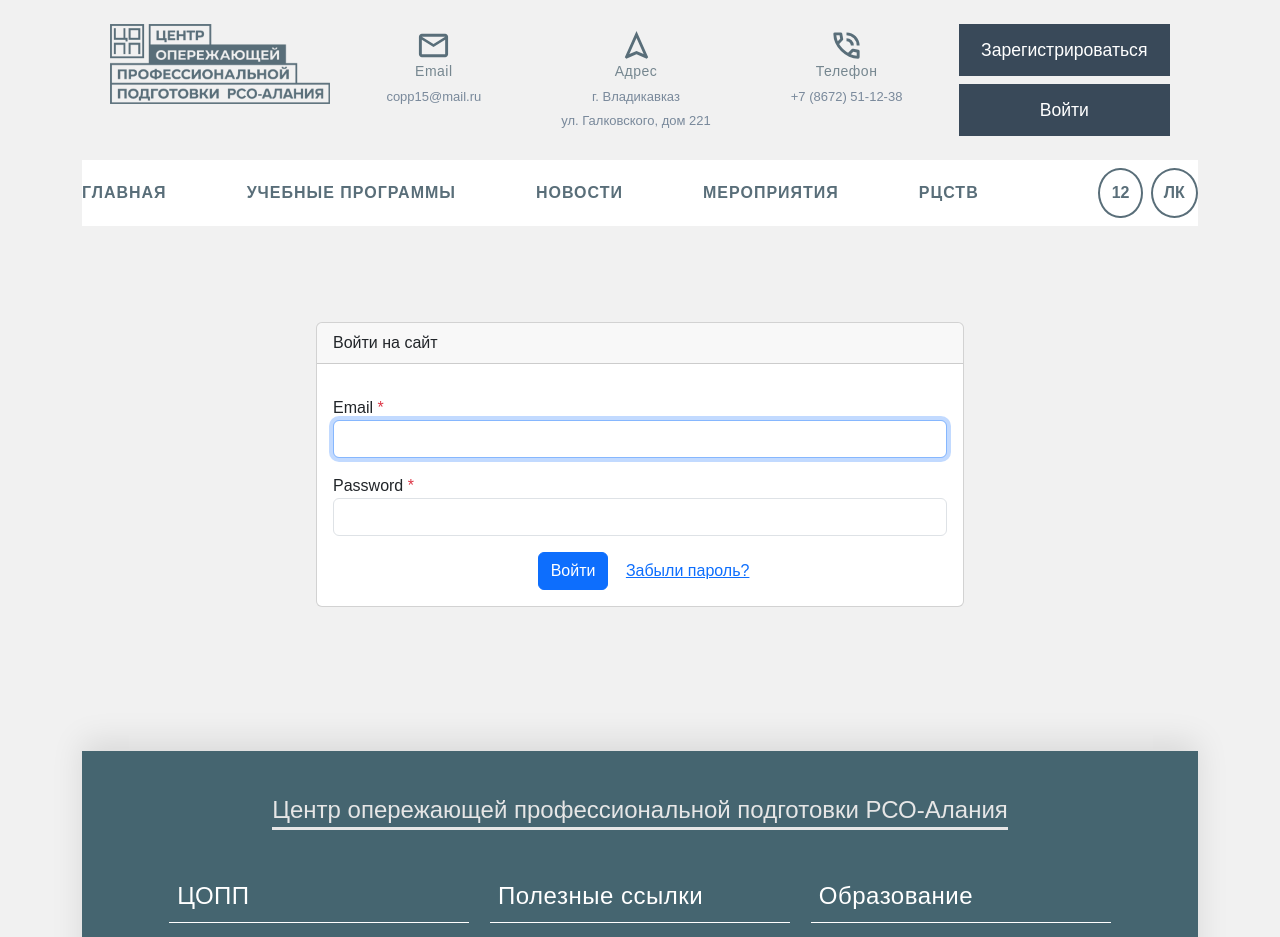
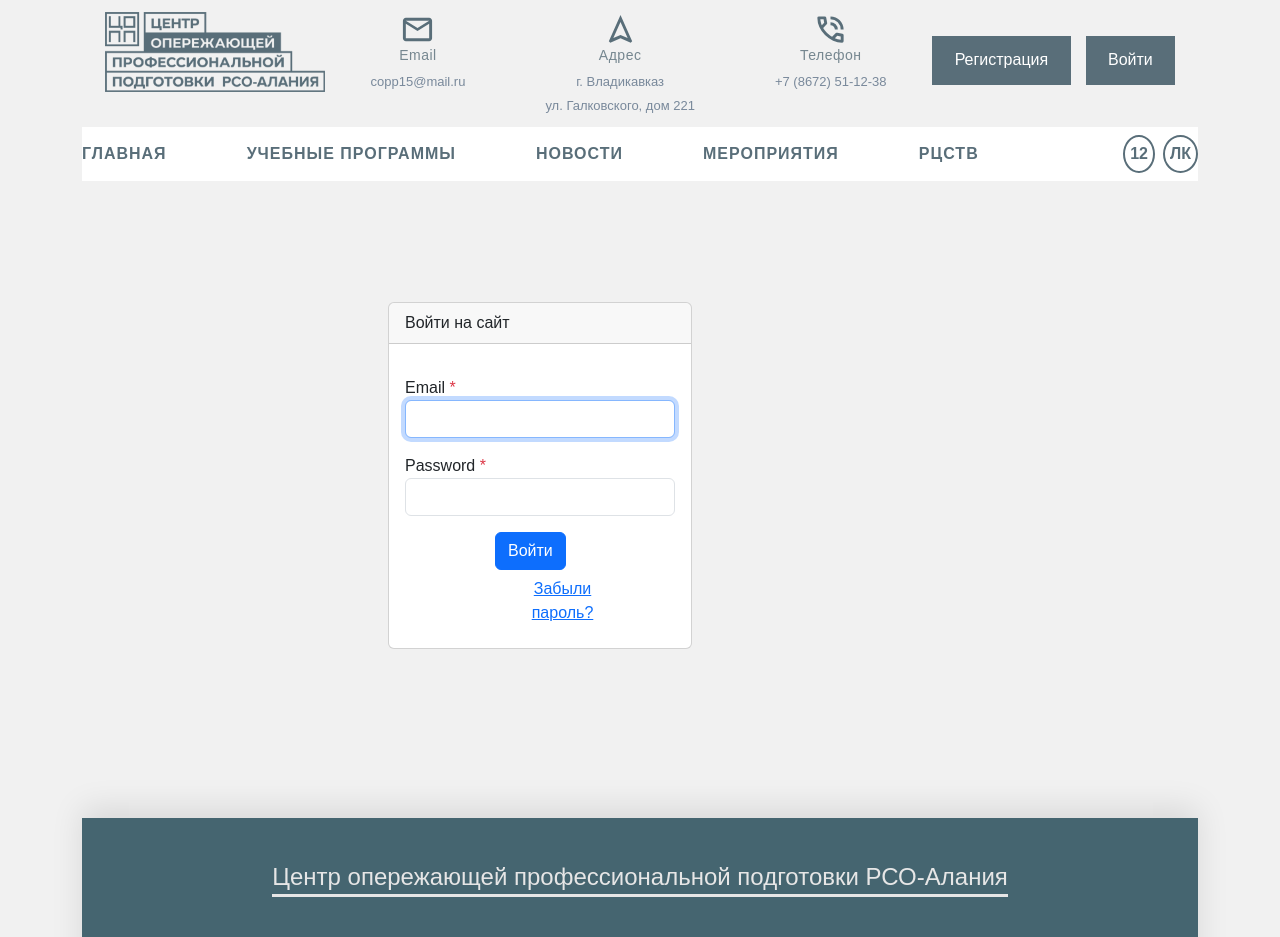
Before and after one commit to CarloDiPalma/copp, a Django app: page /auth/login/ in a window 1280 px wide. Shown: the top 937 px of the page. Run offline with Django 4.2, Linux system fonts and the light colour scheme; some libraries are stand-ins or nearby versions.

Commit message:
Connect reg, login pages

```diff
--- a/copp/urls.py
+++ b/copp/urls.py
@@ -9,7 +9,7 @@ urlpatterns = [
     path('programs/', include('edu_progs.urls', namespace='edu_progs')),
     path('news/', include('news.urls', namespace='news')),
     path('events/', include('events.urls', namespace='events')),
-    path('auth/', include('users.urls')),
+    path('auth/', include('users.urls', namespace='users')),
     path('auth/', include('django.contrib.auth.urls')),
     path('admin/', admin.site.urls),
 ]
--- a/static/css/style.css
+++ b/static/css/style.css
@@ -86,7 +86,7 @@ h2 {
     max-width: 1600px;
     margin: 0 auto;
     gap: 2rem;
-    padding: 1.5rem 0px;
+    padding: 12px 0px 10px;
     align-items:center;
     color: white;
 }
@@ -131,12 +131,18 @@ h2 {
     font-size: 13px;
 }
 
+.user_auth div {
+    float: left;
+    background: #596e79;
+}
 
-.sign_up{
+.sign_up {
     text-align: center;
-    font-size: 1.1rem;
-    background-color: #394959;
     transition-duration: .3s;
+}
+
+.login {
+    margin: 0 0 0 15px;
 }
 
 .sign_up:first-child{
@@ -147,10 +153,20 @@ h2 {
     background-color: black;
 }
 
-.sign_up a{
+.user_auth a {
     display: block;
-    padding: .8rem 1.4rem;}
+    padding: .8rem 1.4rem;
+}
 
+.registration-detail{
+    margin: 25px auto;
+    width: 600px;
+}
+
+.login-detail {
+    margin: 25px auto;
+    width: 600px;
+}
 
 .header_below_wrapper{
     background: white;
@@ -191,7 +207,7 @@ h2 {
 .uitem{
     border: 2px solid #596e79;
     border-radius:50%;
-    padding: .7rem;
+    padding: 5px;
     cursor:pointer;
 }
 
--- a/templates/includes/navbar.html
+++ b/templates/includes/navbar.html
@@ -31,30 +31,22 @@
               </div>
 
               <div class="head_cont_info">
-                  <h3>
-                      Адрес
-                  </h3>
+                  <h3>Адрес</h3>
                   <div>
-                      <span>
-                          г. Владикавказ <br>ул. Галковского, дом 221
-                      </span>
+                      <span>г. Владикавказ <br>ул. Галковского, дом 221</span>
                   </div>
               </div>
           </div>
 
           <div class="head1_cont_block">
               <div class="head_cont_block_image">
-                <img src="{% static 'images/phone.svg' %}" alt="">
+                    <img src="{% static 'images/phone.svg' %}" alt="">
               </div>
 
               <div class="head_cont_info">
-                  <h3>
-                      Телефон
-                  </h3>
+                  <h3>Телефон</h3>
                   <div>
-                      <a href="tel: +7 (8672) 51-12-38">
-                        +7 (8672) 51-12-38
-                      </a>
+                      <a href="tel: +7 (8672) 51-12-38">+7 (8672) 51-12-38</a>
                   </div>
               </div>
           </div>
@@ -62,15 +54,11 @@
 
         <div class="user_auth">
             <div class="sign_up">
-                <a href="">
-                    Зарегистрироваться
-                </a>
+                <a href="{% url 'users:signup' %}">Регистрация</a>
             </div>
 
-            <div class="sign_up">
-                <a href="">
-                    Войти
-                </a>
+            <div class="login">
+                <a href="{% url 'users:login' %}">Войти</a>
             </div>
         </div>
     </header>
--- a/users/templates/users/login.html
+++ b/users/templates/users/login.html
@@ -2,7 +2,7 @@
 {% block title %}Войти{% endblock %}
 {% block content %}
 {% load user_filters %}
-  <div class="row justify-content-center">
+  <div class="login-detail">
     <div class="col-md-8 p-5">
       <div class="card">
         <div class="card-header">
--- a/users/templates/users/signup.html
+++ b/users/templates/users/signup.html
@@ -1,7 +1,7 @@
 {% extends "base.html" %}
 {% block title %}Зарегистрироваться{% endblock %}
 {% block content %}
-  <div class="row justify-content-center">
+  <div class="registration-detail">
     <div class="col-md-8 p-5">
       <div class="card">
         <div class="card-header">Зарегистрироваться</div>
```
